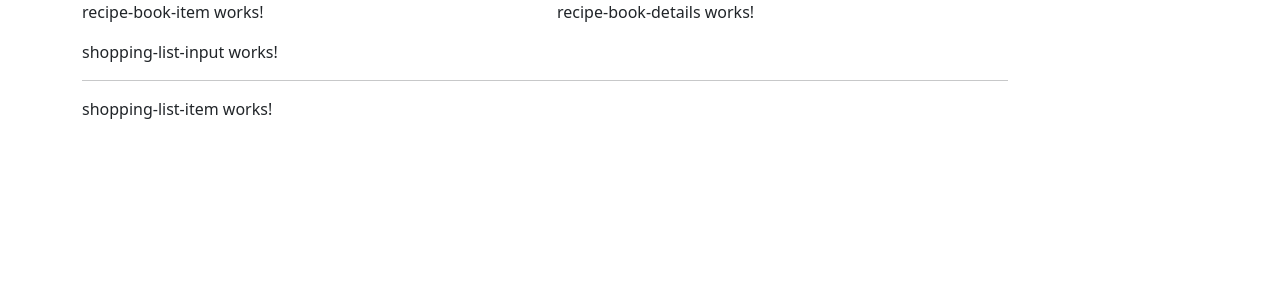
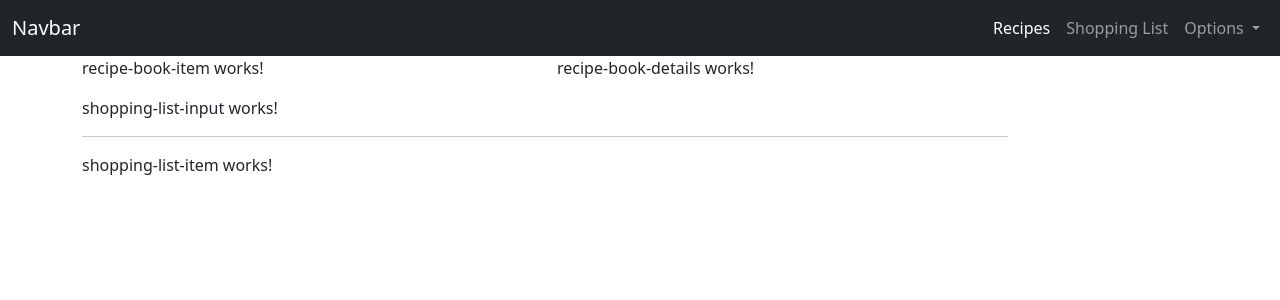
Before and after one commit to kamil-nawrot/recipe-book, an Angular app: page / in a window 1280 px wide. Shown: the top 300 px of the page. Built offline with nearby package versions, Linux system fonts and the light colour scheme.

Commit message:
refactored and styled header component with navigation

```diff
--- a/src/app/app.component.html
+++ b/src/app/app.component.html
@@ -1,3 +1,4 @@
+<app-header></app-header>
 <main class="container">
   <div class="row">
     <div class="col-md-12">
--- a/src/app/header/header.component.css
+++ b/src/app/header/header.component.css
@@ -0,0 +1,3 @@
+.header__text {
+  padding-left: 64px;
+}
--- a/src/app/header/header.component.html
+++ b/src/app/header/header.component.html
@@ -1 +1,30 @@
-<p>header works!</p>
+<header class="container-fullwidth">
+  <nav class="navbar navbar-expand-sm navbar-dark bg-dark">
+    <div class="container-fluid">
+      <a class="navbar-brand" href="#">Navbar</a>
+      <button class="navbar-toggler" type="button" data-bs-toggle="collapse" data-bs-target="#navbarSupportedContent" aria-controls="navbarSupportedContent" aria-expanded="false" aria-label="Toggle navigation">
+        <span class="navbar-toggler-icon"></span>
+      </button>
+      <div class="collapse navbar-collapse justify-content-end" id="navbarSupportedContent">
+        <ul class="navbar-nav ms-auto mb-2 mb-lg-0">
+          <li class="nav-item">
+            <a class="nav-link active" aria-current="page" href="#">Recipes</a>
+          </li>
+          <li class="nav-item">
+            <a class="nav-link" href="#">Shopping List</a>
+          </li>
+          <li class="nav-item dropdown">
+            <a class="nav-link dropdown-toggle" href="#" id="navbarDropdown" role="button" data-bs-toggle="dropdown" aria-expanded="false">
+              Options
+            </a>
+            <ul class="dropdown-menu" aria-labelledby="navbarDropdown">
+              <li><a class="dropdown-item" href="#">Save data</a></li>
+              <li><hr class="dropdown-divider"></li>
+              <li><a class="dropdown-item" href="#">Fetch data</a></li>
+            </ul>
+          </li>
+        </ul>
+      </div>
+    </div>
+  </nav>
+</header>
--- a/src/app/header/header.component.ts
+++ b/src/app/header/header.component.ts
@@ -7,6 +7,8 @@ import { Component, OnInit } from '@angular/core';
 })
 export class HeaderComponent implements OnInit {
 
+  collapsed = true
+
   constructor() { }
 
   ngOnInit(): void {
```
